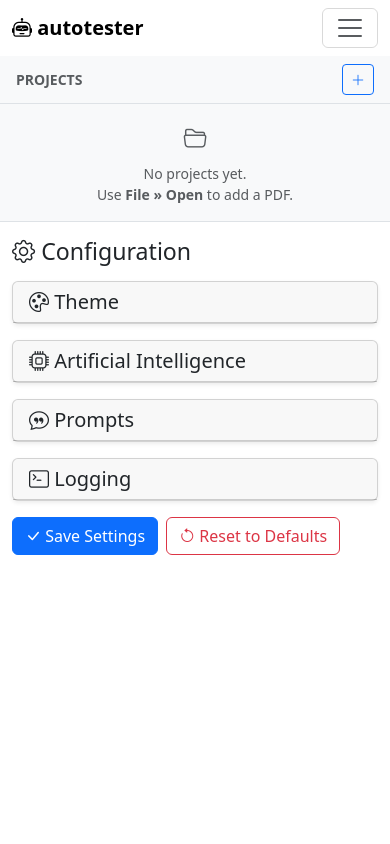
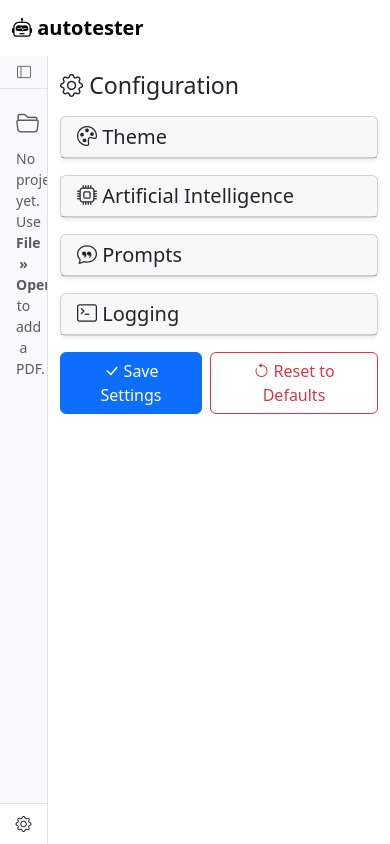
Before and after one commit to germanztz/autotester, a Flask app: page /config/ in a window 390 px wide. Run offline with Flask 3, Linux system fonts and the light colour scheme; data that the repository does not hold is empty.

Commit message:
ui sidebar colapse

```diff
--- a/app/models/file_manager.py
+++ b/app/models/file_manager.py
@@ -95,6 +95,7 @@
     digest_total_chunks: int = 0
     digest_chunks_processed: int = 0
     digest_total_keywords: int = 0
+    digest_total_questions: int = 0
     digest_title: str = ""
     digest_language: str = ""
     digest_error: str | None = None
@@ -112,6 +113,7 @@
             "digest_total_chunks": self.digest_total_chunks,
             "digest_chunks_processed": self.digest_chunks_processed,
             "digest_total_keywords": self.digest_total_keywords,
+            "digest_total_questions": self.digest_total_questions,
             "digest_title": self.digest_title,
             "digest_language": self.digest_language,
             "digest_error": self.digest_error,
@@ -156,6 +158,9 @@
             created = path.stat().st_ctime
             digest = _load_digest_state(path)
             game = _load_game_state(path)
+            total_questions = sum(
+                len(p.get("questions", [])) for p in game.get("paragraphs", [])
+            )
             entries.append(
                 ProjectEntry(
                     name=path.name,
@@ -167,6 +172,7 @@
                     digest_total_chunks=digest["total_chunks"],
                     digest_chunks_processed=digest["chunks_processed"],
                     digest_total_keywords=digest["total_keywords"],
+                    digest_total_questions=total_questions,
                     digest_title=digest.get("title", ""),
                     digest_language=digest.get("language", ""),
                     digest_error=digest["error"],
--- a/app/views/static/css/styles.css
+++ b/app/views/static/css/styles.css
@@ -1,6 +1,7 @@
 :root {
     --app-navbar-height: 56px;
     --app-sidebar-width: 300px;
+    --app-sidebar-collapsed-width: 48px;
 }
 
 body {
@@ -23,8 +24,81 @@
     flex-shrink: 0;
     background-color: var(--bs-tertiary-bg);
     border-right: 1px solid var(--bs-border-color);
-    overflow-y: auto;
     max-height: calc(100vh - var(--app-navbar-height));
+    transition: width 0.2s ease;
+}
+
+.app-sidebar.collapsed {
+    width: var(--app-sidebar-collapsed-width);
+    overflow: hidden;
+}
+
+.app-sidebar.collapsed .sidebar-header {
+    justify-content: center;
+    padding-left: 0;
+    padding-right: 0;
+    border-bottom-color: transparent;
+}
+
+.app-sidebar.collapsed .sidebar-header .sidebar-title {
+    display: none;
+}
+
+.app-sidebar.collapsed .sidebar-header .upload-trigger {
+    display: none;
+}
+
+.app-sidebar.collapsed .project-item {
+    padding-top: 0.35rem;
+    padding-bottom: 0.35rem;
+    padding-left: 0;
+    padding-right: 0;
+}
+
+.app-sidebar.collapsed .project-item .me-2 {
+    margin-right: 0 !important;
+}
+
+.app-sidebar.collapsed .project-item > div {
+    justify-content: center;
+}
+
+.app-sidebar.collapsed .project-item .flex-grow-1 {
+    display: none;
+}
+
+.app-sidebar.collapsed .project-item .project-actions {
+    display: none;
+}
+
+.app-sidebar.collapsed .sidebar-actionbar {
+    justify-content: center;
+    padding: 0.5rem;
+}
+
+.app-sidebar.collapsed .sidebar-actionbar a span {
+    display: none;
+}
+
+.app-sidebar.collapsed .empty-state-text {
+    display: none;
+}
+
+.sidebar-actionbar {
+    background-color: var(--bs-body-bg);
+}
+
+.sidebar-actionbar a:hover {
+    color: var(--bs-primary) !important;
+}
+
+.sidebar-toggle {
+    color: var(--bs-secondary-color);
+    line-height: 1;
+}
+
+.sidebar-toggle:hover {
+    color: var(--bs-primary);
 }
 
 .app-main {
@@ -227,17 +301,11 @@
 
 /* ====== Responsive ====== */
 
-@media (max-width: 768px) {
+@media (max-width: 767px) {
     .chat-bubble {
         max-width: 80%;
     }
-    .app-shell {
-        flex-direction: column;
-    }
-    .app-sidebar {
-        width: 100%;
-        max-height: 40vh;
-        border-right: none;
-        border-bottom: 1px solid var(--bs-border-color);
+    .app-sidebar.collapsed {
+        width: var(--app-sidebar-collapsed-width);
     }
 }
--- a/app/views/static/js/app.js
+++ b/app/views/static/js/app.js
@@ -37,16 +37,28 @@
             const project = button.getAttribute("data-project") || "";
             const title = button.getAttribute("data-digest-title") || project;
             const language = button.getAttribute("data-digest-language") || "";
+            const words = button.getAttribute("data-digest-total-words") || "0";
+            const chunks = button.getAttribute("data-digest-total-chunks") || "0";
+            const keywords = button.getAttribute("data-digest-total-keywords") || "0";
+            const questions = button.getAttribute("data-digest-total-questions") || "0";
             const titleInput = modal.querySelector("#renameInput");
             const languageInput = modal.querySelector("#languageInput");
             const form = modal.querySelector("#renameForm");
             const resetBtn = modal.querySelector(".reset-progress-btn");
             const deleteForm = modal.querySelector("#deleteForm");
+            const infoWords = modal.querySelector("#infoWords");
+            const infoChunks = modal.querySelector("#infoChunks");
+            const infoKeywords = modal.querySelector("#infoKeywords");
+            const infoQuestions = modal.querySelector("#infoQuestions");
             if (titleInput) titleInput.value = title;
             if (languageInput) languageInput.value = language;
             if (form) form.action = "/files/" + encodeURIComponent(project) + "/rename";
             if (resetBtn) resetBtn.dataset.project = project;
             if (deleteForm) deleteForm.action = "/files/" + encodeURIComponent(project) + "/delete";
+            if (infoWords) infoWords.textContent = words;
+            if (infoChunks) infoChunks.textContent = chunks;
+            if (infoKeywords) infoKeywords.textContent = keywords;
+            if (infoQuestions) infoQuestions.textContent = questions;
         });
     }
 
--- a/app/views/static/js/quiz.js
+++ b/app/views/static/js/quiz.js
@@ -124,7 +124,6 @@
         hideInput();
         var cm = $("chat-messages");
         if (!cm) return;
-        $("panel-title").innerHTML = '<i class="bi bi-robot"></i> autotester';
         cm.innerHTML =
             '<div class="text-center text-muted py-5" id="welcome-placeholder">' +
             '<i class="bi bi-folder2-open d-block fs-1 mb-3"></i>' +
@@ -133,8 +132,6 @@
     }
 
     function renderStartView(projectName, displayName) {
-        $("panel-title").innerHTML =
-            '<i class="bi bi-file-earmark-text"></i> ' + escapeHtml(displayName);
         var cm = $("chat-messages");
         if (cm) cm.innerHTML = "";
         addBubble("bot",
@@ -374,9 +371,6 @@
             currentDisplayName = displayName;
             _resetUI();
 
-            $("panel-title").innerHTML =
-                '<i class="bi bi-file-earmark-text"></i> ' + escapeHtml(displayName);
-
             apiCall("GET", "/game/" + encodeURIComponent(projectName) + "/status", null, function (data) {
                 if (data.status === "not_started") {
                     renderStartView(projectName, displayName);
--- a/app/views/static/js/sidebar_digest.js
+++ b/app/views/static/js/sidebar_digest.js
@@ -58,6 +58,18 @@
         return p.digest_title || p.name;
     }
 
+    function setNavbarTitle(display) {
+        var npt = document.getElementById("navbar-project-title");
+        if (npt) npt.textContent = " \u2014 " + display;
+        document.title = "autotester \u2014 " + display;
+    }
+
+    function clearNavbarTitle() {
+        var npt = document.getElementById("navbar-project-title");
+        if (npt) npt.textContent = "";
+        document.title = "autotester";
+    }
+
     function selectProject(name) {
         if (selectedProject === name) {
             return;
@@ -70,6 +82,8 @@
             '#project-list [data-project-name="' + CSS.escape(selectedProject) + '"]'
         );
         var display = el ? el.dataset.digestTitle : name;
+        setNavbarTitle(display);
+        collapseSidebar();
         if (window.QuizUI) {
             QuizUI.selectProject(name, display);
         }
@@ -78,12 +92,33 @@
     window.setSelectedProject = selectProject;
     window.refreshSidebar = tick;
 
+    function collapseSidebar() {
+        var sidebar = document.getElementById("app-sidebar");
+        if (sidebar) sidebar.classList.add("collapsed");
+    }
+
+    function expandSidebar() {
+        var sidebar = document.getElementById("app-sidebar");
+        if (sidebar) sidebar.classList.remove("collapsed");
+    }
+
+    function toggleSidebar() {
+        var sidebar = document.getElementById("app-sidebar");
+        if (sidebar) sidebar.classList.toggle("collapsed");
+    }
+
+    window.collapseSidebar = collapseSidebar;
+    window.expandSidebar = expandSidebar;
+
     function restoreSelection() {
         if (!selectedProject) return;
         const el = document.querySelector(
             '#project-list [data-project-name="' + CSS.escape(selectedProject) + '"]'
         );
-        if (el) el.classList.add("active");
+        if (el) {
+            el.classList.add("active");
+            setNavbarTitle(el.dataset.digestTitle || selectedProject);
+        }
     }
 
     function renderRow(p) {
@@ -179,6 +214,26 @@
     }
 
     document.addEventListener("DOMContentLoaded", function () {
+        // Auto-collapse sidebar on small screens.
+        var mobileMq = window.matchMedia("(max-width: 767px)");
+        function handleMobileChange(e) {
+            if (e.matches) {
+                collapseSidebar();
+            }
+        }
+        mobileMq.addEventListener("change", handleMobileChange);
+        handleMobileChange(mobileMq);
+
+        // Sidebar collapse toggle.
+        document.body.addEventListener("click", function (e) {
+            var toggle = e.target.closest(".sidebar-toggle");
+            if (toggle) {
+                e.preventDefault();
+                toggleSidebar();
+                return;
+            }
+        });
+
         // Project selection via event delegation on the sidebar list.
         document.body.addEventListener("click", function (e) {
             var item = e.target.closest(".project-item");
--- a/app/views/templates/base.html
+++ b/app/views/templates/base.html
@@ -12,23 +12,11 @@
 <body>
     {% include "partials/toasts.html" %}
 
-    <nav class="navbar navbar-expand-lg fixed-top app-navbar">
+    <nav class="navbar fixed-top app-navbar">
         <div class="container-fluid">
             <a class="navbar-brand fw-bold" href="{{ url_for('main.index') }}">
-                <i class="bi bi-robot"></i> autotester
+                <i class="bi bi-robot"></i> autotester<span id="navbar-project-title" class="navbar-project-title"></span>
             </a>
-            <button class="navbar-toggler" type="button" data-bs-toggle="collapse" data-bs-target="#mainNav">
-                <span class="navbar-toggler-icon"></span>
-            </button>
-            <div class="collapse navbar-collapse" id="mainNav">
-                <ul class="navbar-nav ms-auto">
-                    <li class="nav-item">
-                        <a class="nav-link" href="{{ url_for('config.show') }}">
-                            <i class="bi bi-gear"></i>
-                        </a>
-                    </li>
-                </ul>
-            </div>
         </div>
     </nav>
 
@@ -59,11 +47,30 @@
                             <label class="form-label">Title</label>
                             <input type="text" class="form-control" name="title" id="renameInput" required>
                         </div>
-                        <div class="mb-3">
-                            <label class="form-label">Language</label>
-                            <input type="text" class="form-control" name="language" id="languageInput" placeholder="e.g. en, es, fr, de...">
-                        </div>
-                    </form>
+                    <div class="mb-3">
+                        <label class="form-label">Language</label>
+                        <input type="text" class="form-control" name="language" id="languageInput" placeholder="e.g. en, es, fr, de...">
+                    </div>
+                </form>
+                <hr>
+                <div class="project-info small text-muted mb-2">
+                    <div class="d-flex justify-content-between mb-1">
+                        <span>Words</span>
+                        <span id="infoWords" class="fw-semibold">0</span>
+                    </div>
+                    <div class="d-flex justify-content-between mb-1">
+                        <span>Paragraphs (chunks)</span>
+                        <span id="infoChunks" class="fw-semibold">0</span>
+                    </div>
+                    <div class="d-flex justify-content-between mb-1">
+                        <span>Concepts (keywords)</span>
+                        <span id="infoKeywords" class="fw-semibold">0</span>
+                    </div>
+                    <div class="d-flex justify-content-between">
+                        <span>Questions</span>
+                        <span id="infoQuestions" class="fw-semibold">0</span>
+                    </div>
+                </div>
                     <hr>
                     <button type="button" class="btn btn-outline-danger btn-sm w-100 reset-progress-btn" data-project="">
                         <i class="bi bi-arrow-counterclockwise"></i> Reset progress
--- a/app/views/templates/index.html
+++ b/app/views/templates/index.html
@@ -1,8 +1,7 @@
 {% extends "base.html" %}
-{% block title %}autotester{% endblock %}
+{% block title %}autotester{% if selected_display_name %} - {{ selected_display_name }}{% endif %}{% endblock %}
 {% block content %}
 <div class="d-flex flex-column" id="panel-wrapper">
-    <h1 class="h3 mb-0" id="panel-title"><i class="bi bi-robot"></i> autotester</h1>
     <div id="chat-messages" class="flex-grow-1" role="log" aria-live="polite">
         <div class="text-center text-muted py-5" id="welcome-placeholder">
             <i class="bi bi-folder2-open d-block fs-1 mb-3"></i>
--- a/app/views/templates/partials/sidebar.html
+++ b/app/views/templates/partials/sidebar.html
@@ -1,10 +1,16 @@
-<aside class="app-sidebar">
-    <div class="px-3 py-2 border-bottom d-flex align-items-center justify-content-between">
-        <span class="fw-semibold text-uppercase small text-muted">Projects</span>
+<aside class="app-sidebar d-flex flex-column{% if selected_project %} collapsed{% endif %}" id="app-sidebar">
+    <div class="sidebar-header px-3 py-2 border-bottom d-flex align-items-center justify-content-between">
+        <div class="d-flex align-items-center gap-1">
+            <button class="btn btn-sm btn-link p-0 sidebar-toggle" type="button" title="Collapse sidebar">
+                <i class="bi bi-layout-sidebar"></i>
+            </button>
+            <span class="sidebar-title fw-semibold text-uppercase small text-muted">Projects</span>
+        </div>
         <button class="btn btn-sm btn-outline-primary upload-trigger" type="button" title="Open PDF">
             <i class="bi bi-plus-lg"></i>
         </button>
     </div>
+    <div class="sidebar-scroll flex-grow-1 overflow-y-auto">
         {% if projects %}
             <ul class="list-group list-group-flush project-list" id="project-list">
                 {% for project in projects %}
@@ -64,6 +70,10 @@
                                     data-project="{{ project.name }}"
                                     data-digest-title="{{ project.digest_title or project.name }}"
                                     data-digest-language="{{ project.digest_language or '' }}"
+                                    data-digest-total-words="{{ project.digest_total_words }}"
+                                    data-digest-total-chunks="{{ project.digest_total_chunks }}"
+                                    data-digest-total-keywords="{{ project.digest_total_keywords }}"
+                                    data-digest-total-questions="{{ project.digest_total_questions }}"
                                     title="Project options">
                                 <i class="bi bi-pencil"></i>
                             </button>
@@ -78,4 +88,11 @@
                 No projects yet.<br>Use <strong>File &raquo; Open</strong> to add a PDF.
             </div>
         {% endif %}
+    </div>
+    <div class="sidebar-actionbar border-top px-3 py-2 flex-shrink-0 d-flex align-items-center">
+        <a href="{{ url_for('config.show') }}" class="text-decoration-none text-reset d-flex align-items-center gap-2">
+            <i class="bi bi-gear"></i>
+            <span class="small">Settings</span>
+        </a>
+    </div>
 </aside>
```
Lines whose indentation alone changed are shown as unchanged.
